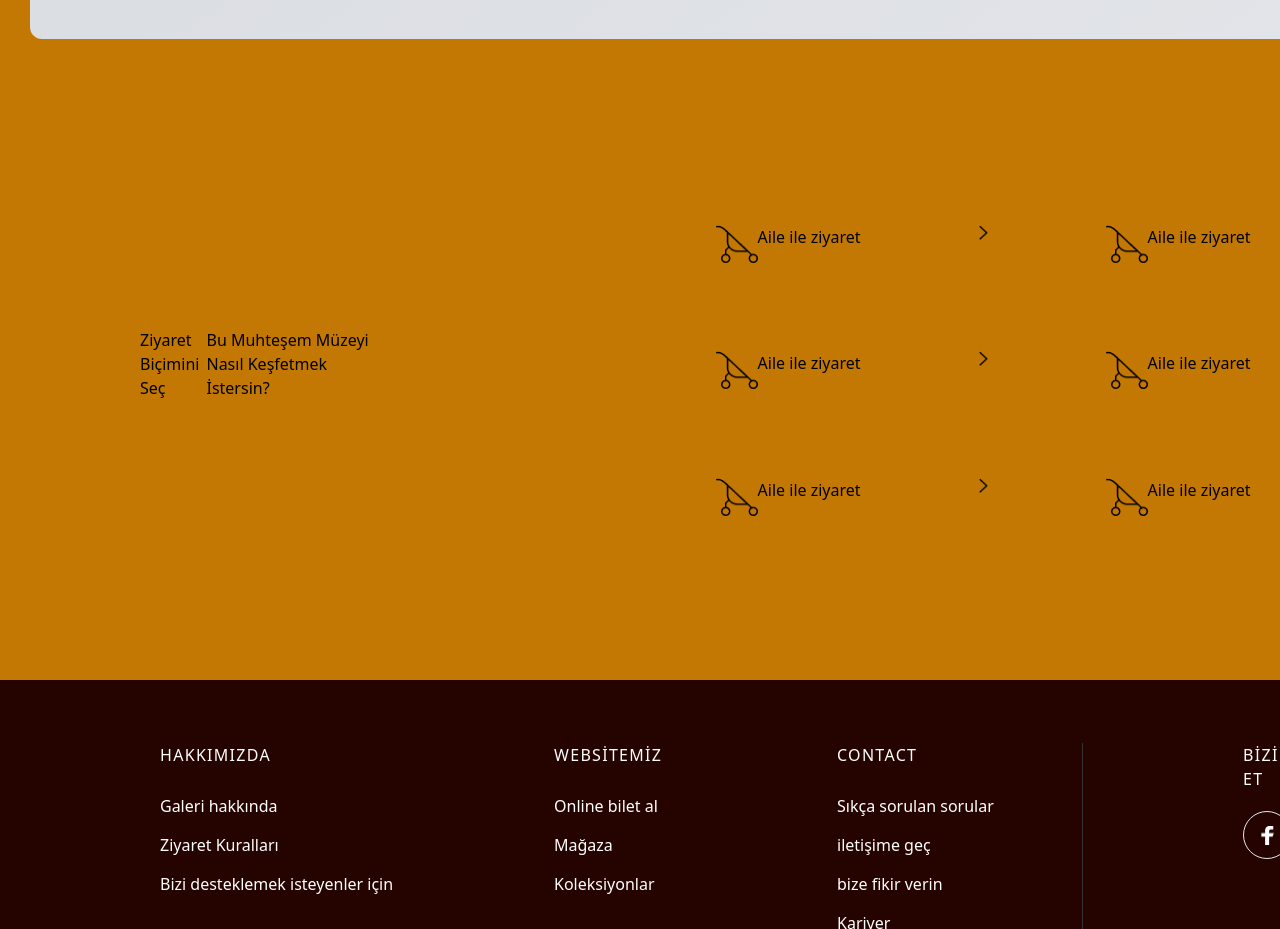
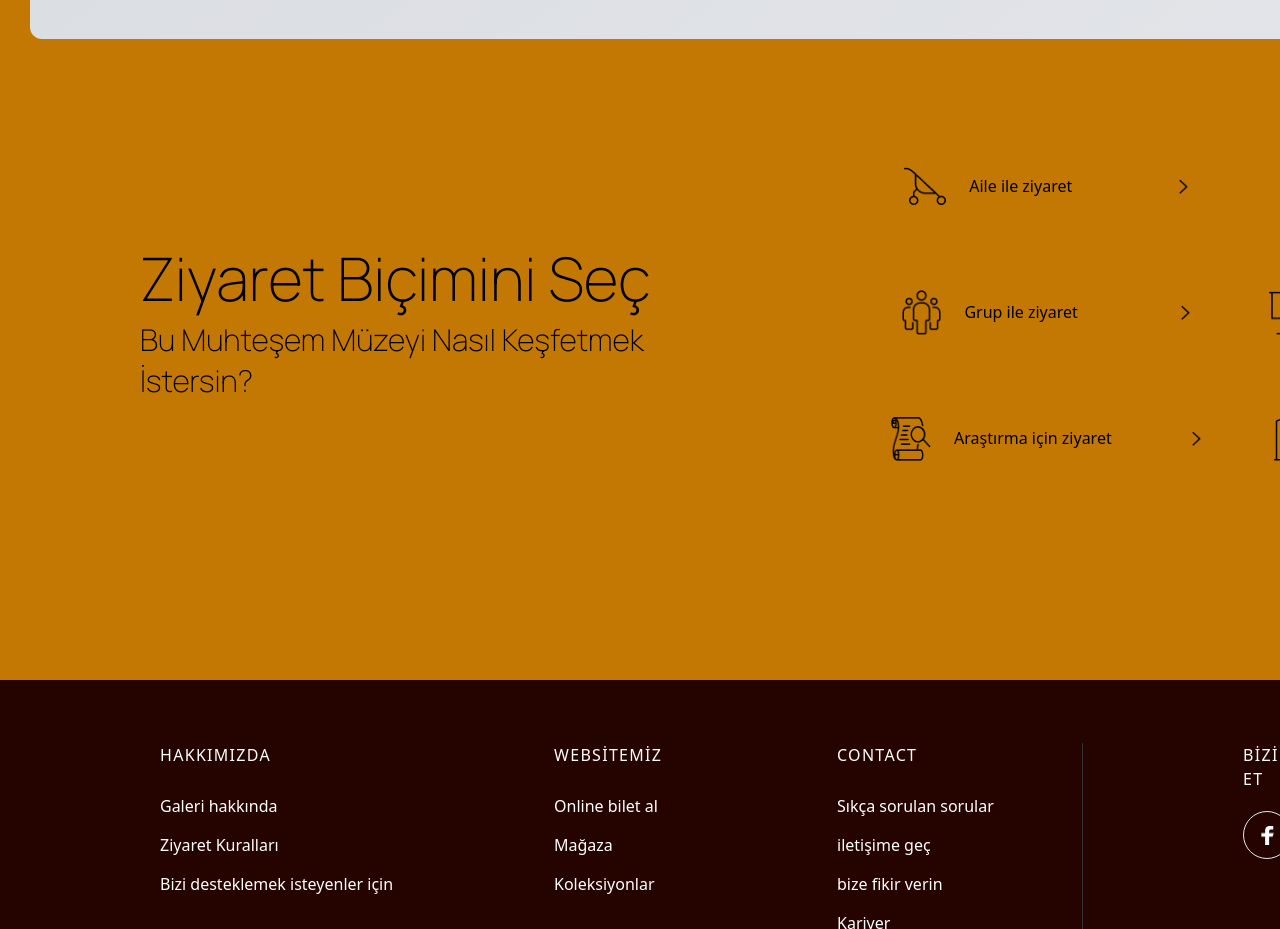
Before and after one commit to Yunus-Emre-Tasci/happy_galeri, a React (Create React App) app: page / in a window 1280 px wide. Shown: the part 3580-4509 px from the top of the page. Built offline with nearby package versions, Linux system fonts and the light colour scheme.

Commit message:
controls

```diff
--- a/public/index.html
+++ b/public/index.html
@@ -10,6 +10,7 @@
       content="Web site created using create-react-app"
     />
     <link rel="apple-touch-icon" href="%PUBLIC_URL%/logo192.png" />
+    <link href="https://fonts.googleapis.com/css2?family=Manrope:wght@200&display=swap" rel="stylesheet">
     <!--
       manifest.json provides metadata used when your web app is installed on a
       user's mobile device or desktop. See https://developers.google.com/web/fundamentals/web-app-manifest/
--- a/src/pages/Podcast.jsx
+++ b/src/pages/Podcast.jsx
@@ -1,5 +1,10 @@
 import european1 from "../assests/european1.png"
 import Aile from "../assests/Aile.png"
+import Grup from "../assests/Grup.png";
+import Arastirma from "../assests/Arastirma.png";
+import Engelli from "../assests/Engelli.png";
+import Kurumsal from "../assests/Kurumsal.png";
+import Sponsor from "../assests/Sponsor.png";
 import ZiyaretOk from "../assests/ZiyaretOk.png"
 
 const Podcast = () => {
@@ -87,53 +92,69 @@ const Podcast = () => {
           </div>
         </div>
       </div>
-      <div className="flex justify-center items-center absolute top-[1578px] right-[168px] left-[140px] ">
-        <div className="flex items-center justify-center ">
-          <h2>Ziyaret Biçimini Seç</h2>
-          <p>Bu Muhteşem Müzeyi Nasıl Keşfetmek İstersin?</p>
+      <div className="flex justify-between absolute top-[1578px] right-[168px] left-[140px]">
+        <div className="flex flex-col items-center justify-center ">
+          <h2 className="text-[60px] font-extralight font-manrope leading-[82px] w-[511px]">
+            Ziyaret Biçimini Seç
+          </h2>
+          <p className="text-[30px] font-extralight leading-[41px] font-manrope">
+            Bu Muhteşem Müzeyi Nasıl Keşfetmek İstersin?
+          </p>
         </div>
-        <div className="flex justify-center items-center flex-wrap mt-[90px] mr-[168px] ml-[140px] min-w-[788px] min-h-[379px] gx-[8px] ">
-          <div className="flex w-[390px] h-[114px] justify-around">
-            <div className="flex">
+        <div className="flex flex-wrap  ml-[200px] min-w-[788px] min-h-[379px] gx-[8px] ">
+          <div className="flex w-[390px] h-[114px] justify-around items-center">
+            <div className="flex items-center">
               <img className="w-[42px] h-[38px] " src={Aile} alt="" />
-              <p>Aile ile ziyaret</p>
+              <p className="font-roboto text-[16px] font-normal leading-[25px] ml-[23px]">
+                Aile ile ziyaret
+              </p>
             </div>
-            <img className="w-[9px] h-[15px] " src={ZiyaretOk} alt="" />
+            <img className="w-[9px] h-[15px]   " src={ZiyaretOk} alt="" />
           </div>
-          <div className="flex w-[390px] h-[114px] justify-around">
-            <div className="flex">
-              <img className="w-[42px] h-[38px] " src={Aile} alt="" />
-              <p>Aile ile ziyaret</p>
+          <div className="flex w-[390px] h-[114px] justify-around items-center">
+            <div className="flex items-center">
+              <img className="w-[31px] h-[42px] " src={Engelli} alt="" />
+              <p className="font-roboto text-[16px] font-normal leading-[25px] ml-[23px]">
+                Engelinize göre ziyaret
+              </p>
             </div>
-            <img className="w-[9px] h-[15px] " src={ZiyaretOk} alt="" />
+            <img className="w-[9px] h-[15px]  " src={ZiyaretOk} alt="" />
           </div>
-          <div className="flex w-[390px] h-[114px] justify-around">
-            <div className="flex">
-              <img className="w-[42px] h-[38px] " src={Aile} alt="" />
-              <p>Aile ile ziyaret</p>
+          <div className="flex w-[390px] h-[114px] justify-around items-center">
+            <div className="flex items-center">
+              <img className="w-[39px] h-[45px] " src={Grup} alt="" />
+              <p className="font-roboto text-[16px] font-normal leading-[25px] ml-[23px]">
+                Grup ile ziyaret
+              </p>
             </div>
-            <img className="w-[9px] h-[15px] " src={ZiyaretOk} alt="" />
+            <img className="w-[9px] h-[15px]  " src={ZiyaretOk} alt="" />
           </div>
-          <div className="flex w-[390px] h-[114px] justify-around">
-            <div className="flex">
-              <img className="w-[42px] h-[38px] " src={Aile} alt="" />
-              <p>Aile ile ziyaret</p>
+          <div className="flex w-[390px] h-[114px] justify-around items-center">
+            <div className="flex items-center">
+              <img className="w-[36px] h-[45px] " src={Kurumsal} alt="" />
+              <p className="font-roboto text-[16px] font-normal leading-[25px] ml-[23px]">
+                Kurumsal eğitim için ziyaret
+              </p>
             </div>
-            <img className="w-[9px] h-[15px] " src={ZiyaretOk} alt="" />
+            <img className="w-[9px] h-[15px]  " src={ZiyaretOk} alt="" />
           </div>
-          <div className="flex w-[390px] h-[114px] justify-around">
-            <div className="flex">
-              <img className="w-[42px] h-[38px] " src={Aile} alt="" />
-              <p>Aile ile ziyaret</p>
+          <div className="flex w-[390px] h-[114px] justify-around items-center">
+            <div className="flex items-center">
+              <img className="w-[40px] h-[44px] " src={Arastirma} alt="" />
+              <p className="font-roboto text-[16px] font-normal leading-[25px] ml-[23px]">
+                Araştırma için ziyaret
+              </p>
             </div>
-            <img className="w-[9px] h-[15px] " src={ZiyaretOk} alt="" />
+            <img className="w-[9px] h-[15px]  " src={ZiyaretOk} alt="" />
           </div>
-          <div className="flex w-[390px] h-[114px] justify-around">
-            <div className="flex">
-              <img className="w-[42px] h-[38px] " src={Aile} alt="" />
-              <p>Aile ile ziyaret</p>
+          <div className="flex w-[390px] h-[114px] justify-around items-center">
+            <div className="flex items-center">
+              <img className="w-[30px] h-[45px] " src={Sponsor} alt="" />
+              <p className="font-roboto text-[16px] font-normal leading-[25px] ml-[23px]">
+                Sponsor olmak için ziyaret
+              </p>
             </div>
-            <img className="w-[9px] h-[15px] " src={ZiyaretOk} alt="" />
+            <img className="w-[9px] h-[15px]  " src={ZiyaretOk} alt="" />
           </div>
         </div>
       </div>
--- a/tailwind.config.js
+++ b/tailwind.config.js
@@ -5,7 +5,11 @@ module.exports = {
     'node_modules/flowbite-react/**/*.{js,jsx,ts,tsx}',
   ],
   theme: {
-    extend: {},
+    extend: {
+      fontFamily: {
+        'manrope': ['Manrope', 'sans-serif']
+      }
+    },
   },
   plugins: [
     require('flowbite/plugin')
```
